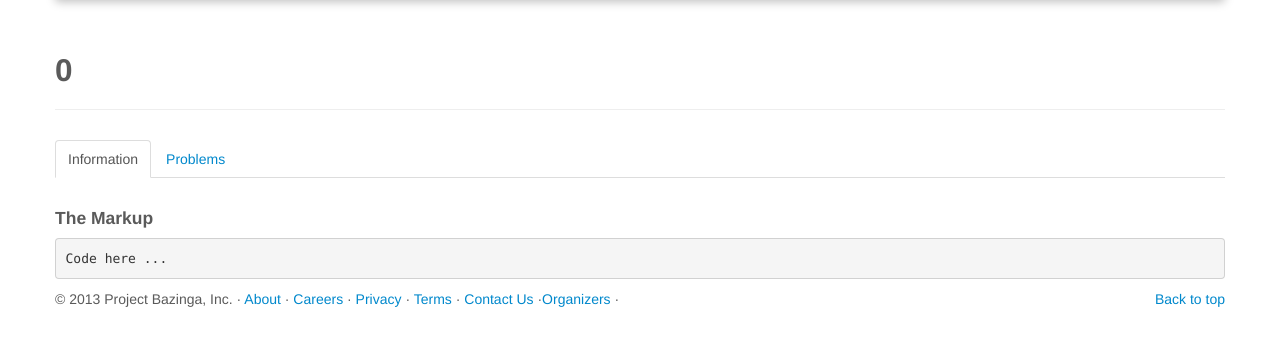
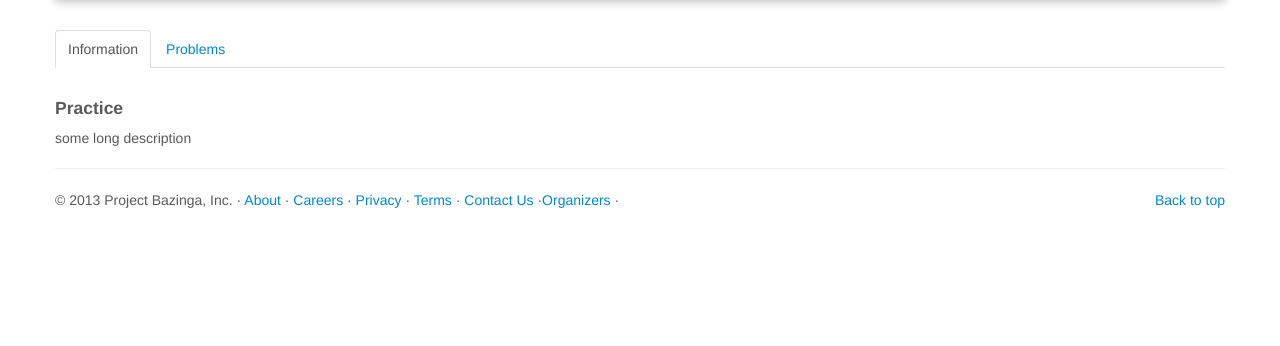
Before and after one commit to arihantsethia/ProjectBazinga, a Flask app: page /code/contest/0 in a window 1280 px wide. Shown: the part 70-416 px from the top of the page. Run offline with Flask 2, Linux system fonts and the light colour scheme; data comes from the database, SQL or seed files in the repository; both versions use the stored data as it was after the commit; data that the repository does not hold is empty; some libraries are stand-ins or nearby versions.

Commit message:
discussions with questions

```diff
--- a/templates/contest_questions.html
+++ b/templates/contest_questions.html
@@ -3,9 +3,6 @@
 <div style="margin:100px">
 </div>
 <div class="container">
-	<div class="page-header">
-		<h2>{{ questions[0].contest_id }}</h2>
-	</div>
 	<div class="tabbable">
 		<ul class="nav nav-tabs">
 		    <li class="active"><a href="#pane1" data-toggle="tab">Information</a></li>
@@ -13,8 +10,8 @@
 		  </ul>
 		<div class="tab-content">
 		    <div id="pane1" class="tab-pane active">
-		      <h4>The Markup</h4>
-		      <pre>Code here ...</pre>
+		      <h4>{{ contest.name }}</h4>
+		      <div>{{ contest.long_description|safe }}</div>
 		    </div>
 	    <div id="pane2" class="tab-pane">
 	    	<table class="table table-striped">
@@ -42,4 +39,5 @@
 	    </div>
 	  </div><!-- /.tab-content -->
 	</div><!-- /.tabbable -->
+	<hr class="separator"/>
 {% endblock %}
```
Also changed, not shown: templates/question_comments.html (+1 -8 lines), templates/show_question.html (+13 -0 lines), database.db.
